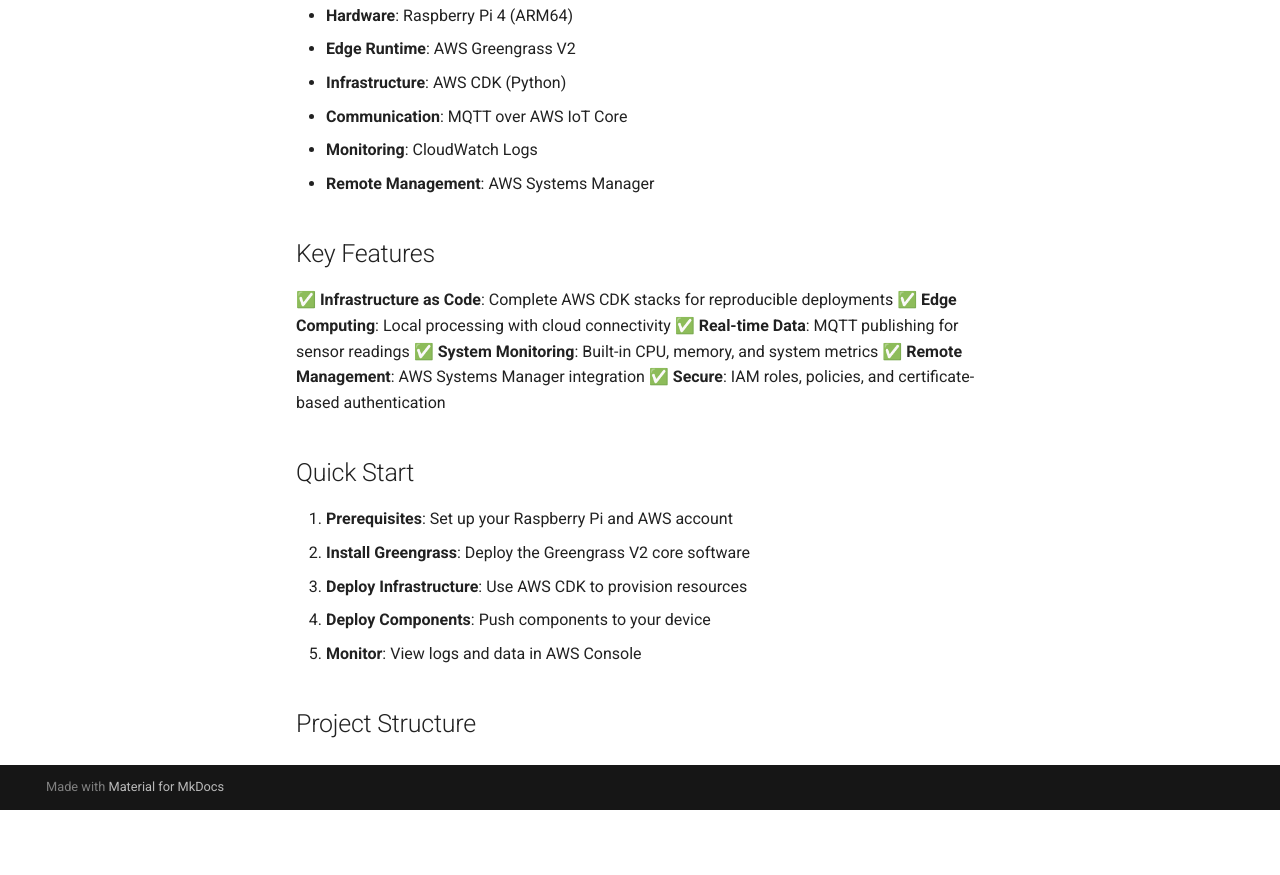
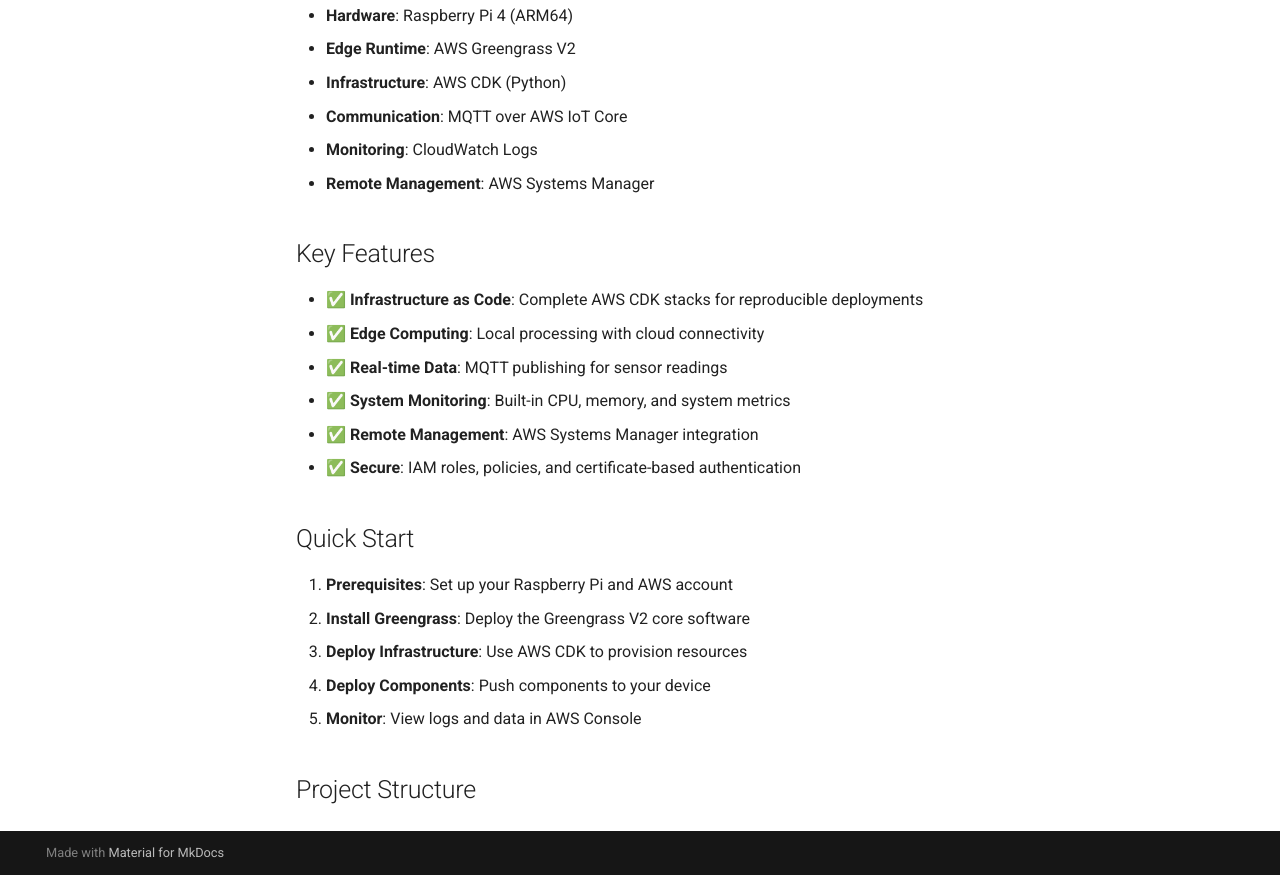
Before and after one commit to francoisharmse/aws-greengrass-raspberry-pi, a plain HTML site: page index.html in a window 1280 px wide. Shown: the part 1441-2316 px from the top of the page. Before the commit the page ends 2251 px from the top, so only its background shows below. Drawn offline with Linux system fonts and the light colour scheme; no server answers.

Commit message:
Deployed 29ad9b2 with MkDocs version: 1.6.1

```diff
--- a/index.html
+++ b/index.html
@@ -1373,12 +1373,14 @@
 <li><strong>Remote Management</strong>: AWS Systems Manager</li>
 </ul>
 <h2 id="key-features">Key Features<a class="headerlink" href="#key-features" title="Permanent link">¶</a></h2>
-<p>✅ <strong>Infrastructure as Code</strong>: Complete AWS CDK stacks for reproducible deployments
-✅ <strong>Edge Computing</strong>: Local processing with cloud connectivity
-✅ <strong>Real-time Data</strong>: MQTT publishing for sensor readings
-✅ <strong>System Monitoring</strong>: Built-in CPU, memory, and system metrics
-✅ <strong>Remote Management</strong>: AWS Systems Manager integration
-✅ <strong>Secure</strong>: IAM roles, policies, and certificate-based authentication</p>
+<ul>
+<li>✅ <strong>Infrastructure as Code</strong>: Complete AWS CDK stacks for reproducible deployments</li>
+<li>✅ <strong>Edge Computing</strong>: Local processing with cloud connectivity</li>
+<li>✅ <strong>Real-time Data</strong>: MQTT publishing for sensor readings</li>
+<li>✅ <strong>System Monitoring</strong>: Built-in CPU, memory, and system metrics</li>
+<li>✅ <strong>Remote Management</strong>: AWS Systems Manager integration</li>
+<li>✅ <strong>Secure</strong>: IAM roles, policies, and certificate-based authentication</li>
+</ul>
 <h2 id="quick-start">Quick Start<a class="headerlink" href="#quick-start" title="Permanent link">¶</a></h2>
 <ol>
 <li><strong>Prerequisites</strong>: Set up your Raspberry Pi and AWS account</li>
```
